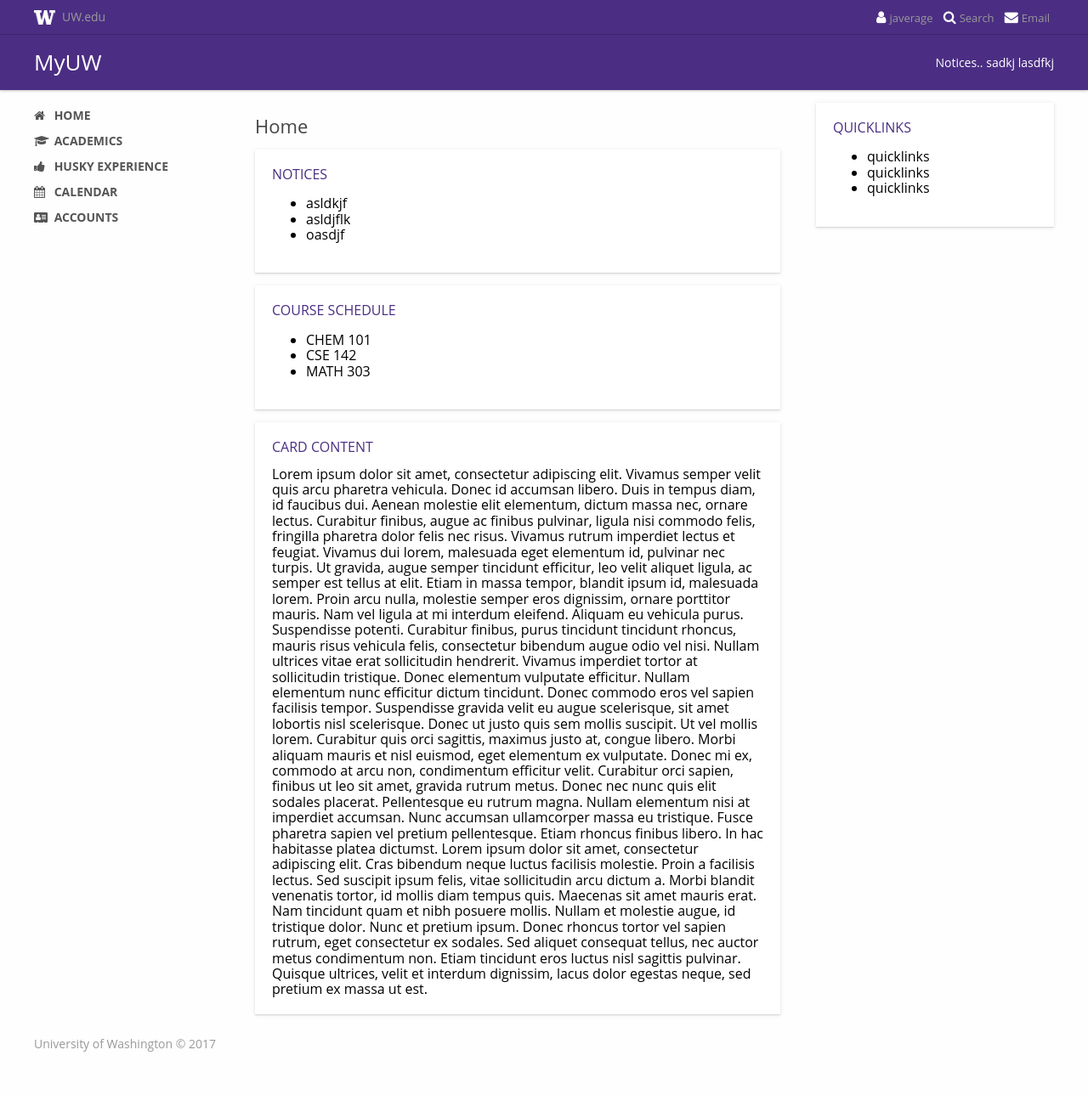
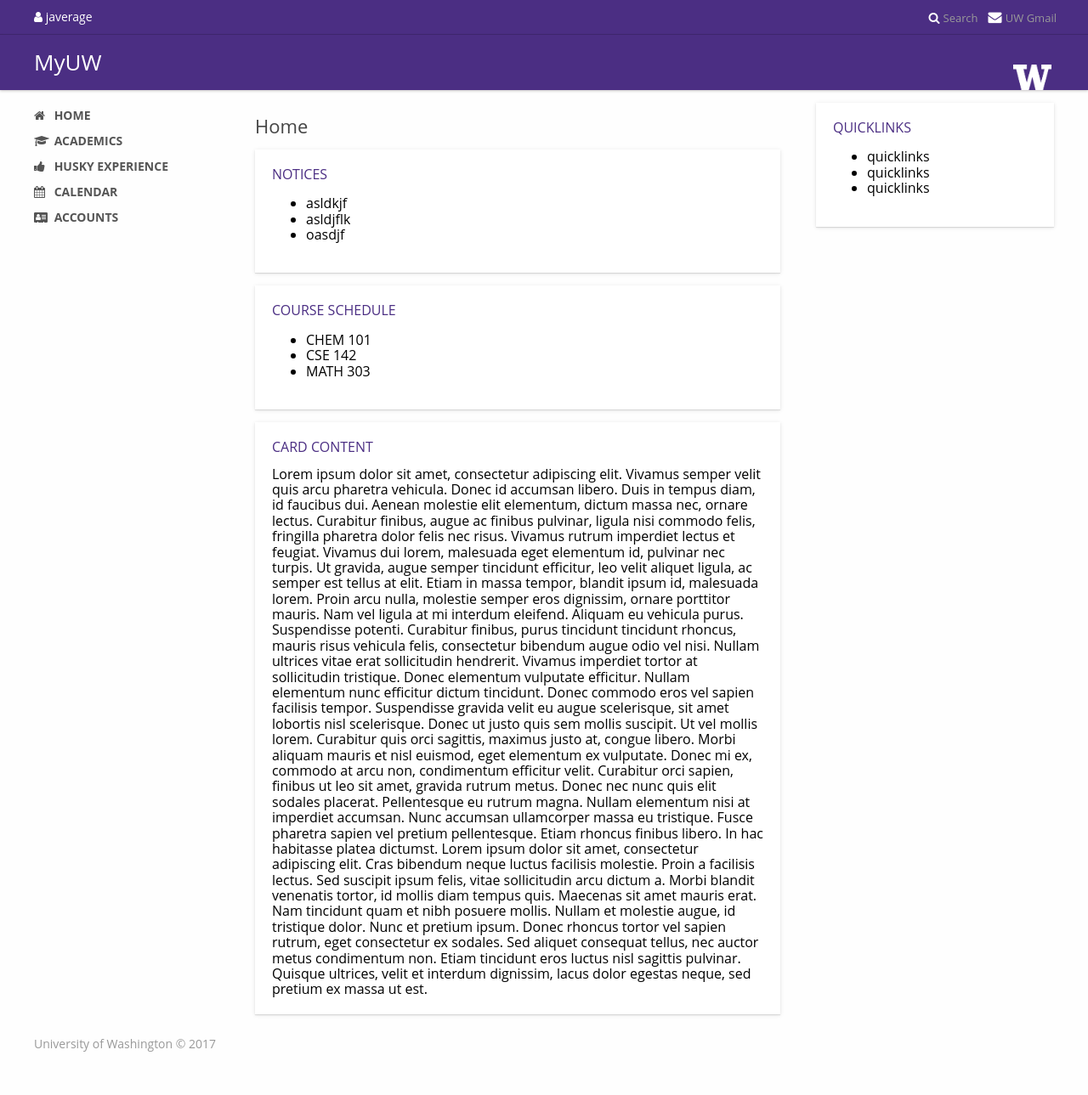
Before and after one commit to charlon/myuw-boilerplate, a Jekyll site: the page built from index.md, in a window 1280 px wide. Shown: the whole page at 85% size. Built offline with Jekyll 4.4.1, drawn with Linux system fonts in a browser that asks for light colours; nearby versions of some CDN libraries.

Commit message:
Moves netid and uw logo in header.

```diff
--- a/_layouts/default.html
+++ b/_layouts/default.html
@@ -34,12 +34,12 @@
 
         <div class="myuw-thin-bar">
             <div class="myuw-wrapper">
-                <a href="/" class="myuw-home-link">UW.edu</a>
+                <a href="/profile/"><i class="fa fa-user" aria-hidden="true"></i> <span>{{ user.uw_netid }}</span></a>
 
                 <div class="myuw-search-links">
-                    <a href="/profile/"><i class="fa fa-user" aria-hidden="true"></i> <span class="visually-hidden-mobile">{{ user.uw_netid }}</span></a>
-                    <button id="search_toggle"><i class="fa fa-search" aria-hidden="true"></i> <span class="visually-hidden-mobile">Search</span></button>
-                    <a href=""><i class="fa fa-envelope" aria-hidden="true"></i> <span>Email</span></a>
+
+                    <button id="search_toggle"><i class="fa fa-search" aria-hidden="true" style="font-size:14px;"></i> <span>Search</span></button>
+                    <a href=""><i class="fa fa-envelope" aria-hidden="true"></i> <span>UW Gmail</span></a>
                 </div>
             </div>
         </div>
@@ -58,8 +58,6 @@
                             {% if page.permalink == '/' %}MyUW{% else %}{{ page.title }}{% endif %}
                     </button>
                 </div>
-
-                <div class="myuw-notices">Notices.. sadkj lasdfkj</div>
             </div>
 
         </div>
--- a/assets/css/main.scss
+++ b/assets/css/main.scss
@@ -10,6 +10,7 @@
 
 $tablet-width: 768px;
 $desktop-width: 1024px;
+$large-desktop-width: 1280px;
 
 @mixin tablet {
     @media (min-width: #{$tablet-width}) and (max-width: #{$desktop-width - 1px}) {
@@ -19,6 +20,12 @@
 
 @mixin desktop {
     @media (min-width: #{$desktop-width}) {
+        @content;
+    }
+}
+
+@mixin large-desktop {
+    @media (min-width: #{$large-desktop-width}) {
         @content;
     }
 }
@@ -100,39 +107,26 @@
         .fa-stack { font-size: 12px; color: lighten( $uw-purple, 15% ); }
     }
 
-    .myuw-home-link {
-        background-image: url("/assets/img/uw-logo-white-min.png");
-        background-repeat: no-repeat;
-        background-size: 25px;
-        background-position: left center;
-        width: 26px;
-        text-indent: 33px;
-        overflow: hidden;
-        display: inline-block;
-        float: left;
-        color: #999;
-
-        @include desktop { min-width: 26px; width: auto; }
-    }
-
     .myuw-search-links { display: inline-block; float: right; color: #fff; margin-right: -3px; font-size: 16px;
-        a { display: inline-block; min-width: 30px; text-align: center;
-            @include desktop {
-                span { font-size: 13px; margin-right: 8px; color: #999; }
-            }
+        a { display: inline-block; min-width: 30px; text-align: center; margin-left: 8px;
+            span { font-size: 13px; color: #999; }
         }
-        button { color: #fff; text-decoration: none; padding: 0; min-width:30px; height: $bar-height; display: inline-block;
+        button { color: #fff; text-decoration: none; padding: 0; min-width:30px; height: $bar-height; display: inline-block; margin-left: 8px;
             background: none; border: none;
-             @include desktop {
-                 span { font-size: 13px; margin-right: 8px; color: #999; }
-             }
+            span { font-size: 13px; color: #999; }
         }
     }
 }
 
 .myuw-navigation { background: $uw-purple;
 
-    @include desktop { position: relative; box-shadow: 0 1px 3px rgba(34,25,25,.25); };
+    background-image: url("/assets/img/uw-logo-white-min.png");
+    background-repeat: no-repeat;
+    background-size: 45px;
+    background-position: right 20px bottom;
+
+    @include desktop { position: relative; box-shadow: 0 1px 3px rgba(34,25,25,.25); background-position: right 2% bottom; };
+    @include large-desktop { position: relative; box-shadow: 0 1px 3px rgba(34,25,25,.25); background-position: right 3.5% bottom; };
 
     .myuw-title { display: none;
 
```
